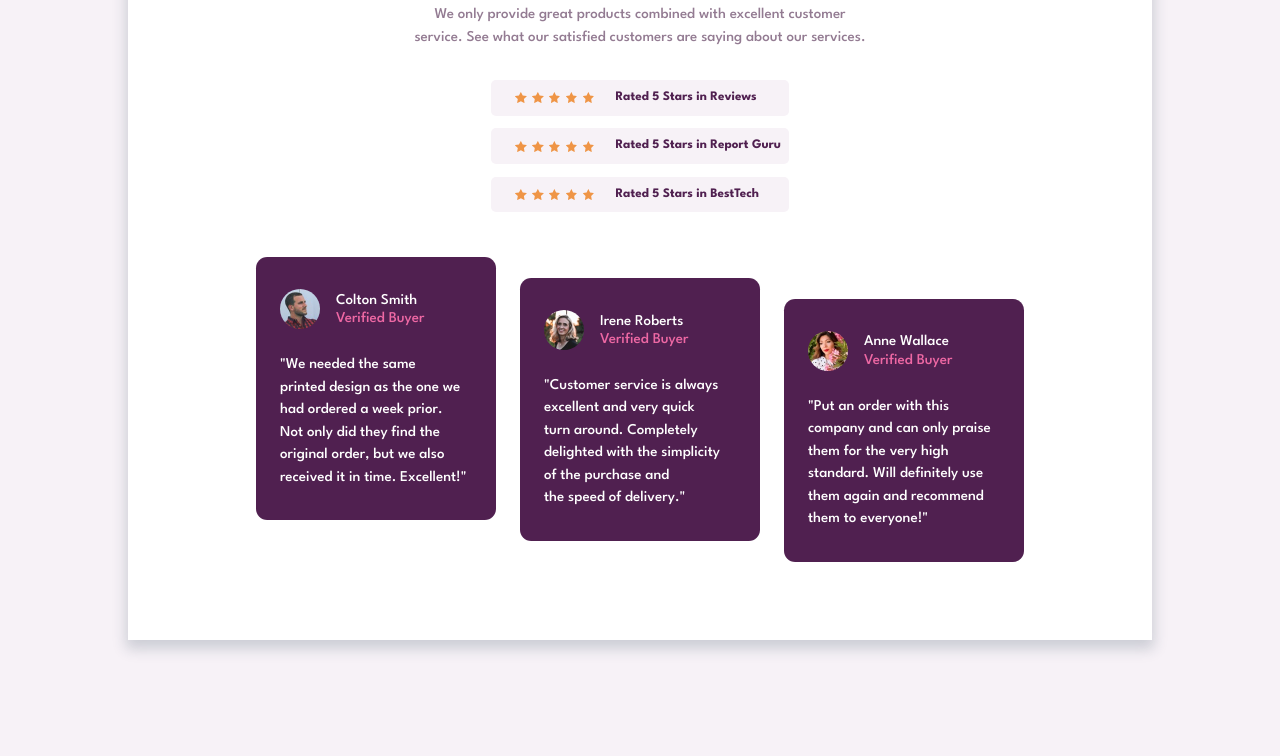
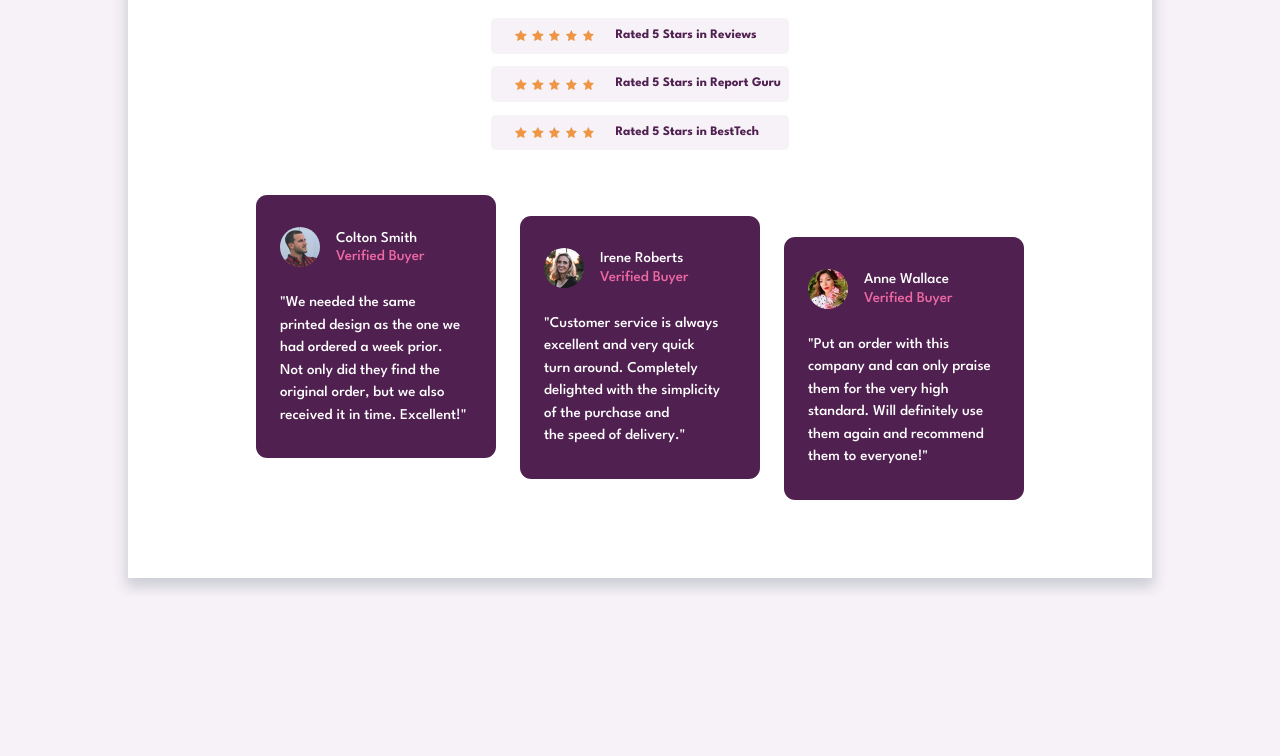
Before and after one commit to younesadjoudj/social-proof-section-master, a plain HTML site: page index.html in a window 1280 px wide. Shown: the part 204-960 px from the top of the page. After the commit the page ends 800 px from the top, so only its background shows below. Drawn offline with Linux system fonts and the light colour scheme.

Commit message:
center container

```diff
--- a/style.css
+++ b/style.css
@@ -75,7 +75,9 @@ body {
     font-size: 15px;
     font-family: var(--ff-League-Spartan);
     min-height: 100vh;
-    margin: 5rem 0;
+    display: flex;
+    justify-content: center;
+    align-items: center;
     /*
     background-image: url("images/bg-pattern-top-desktop.svg"), url("images/bg-pattern-bottom-desktop.svg");
     background-position: right top, left bottom;
```
